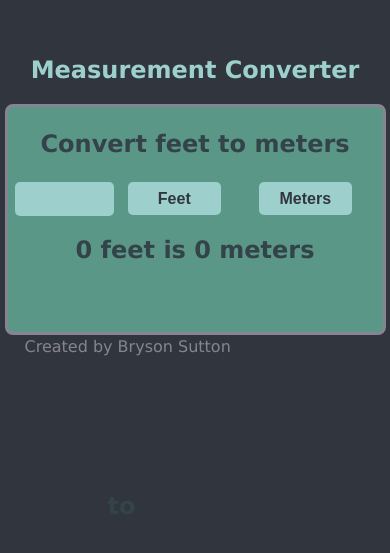
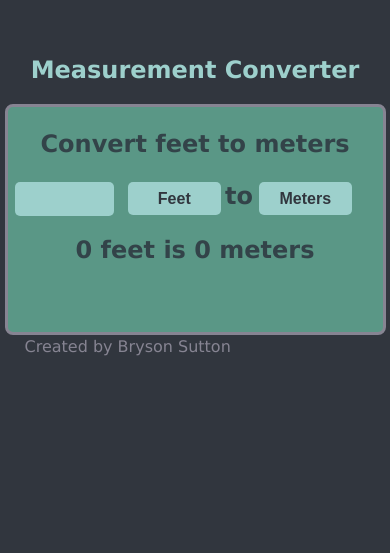
Before and after one commit to BSutton17/Measurement-Converter, a React (Vite) app: page / in a window 390 px wide. Shown: the part 225-778 px from the top of the page. Built offline with nearby package versions, Linux system fonts and the light colour scheme.

Commit message:
Update index.css

```diff
--- a/src/index.css
+++ b/src/index.css
@@ -18,8 +18,8 @@
     }
     #place{
       position: relative;
-      top: 200px;
-      left: 100px; /*160 --> 100*/
+      top: -110px;
+      left: 58%;
       z-index: 0;
       max-width: fit-content;
     }
```
